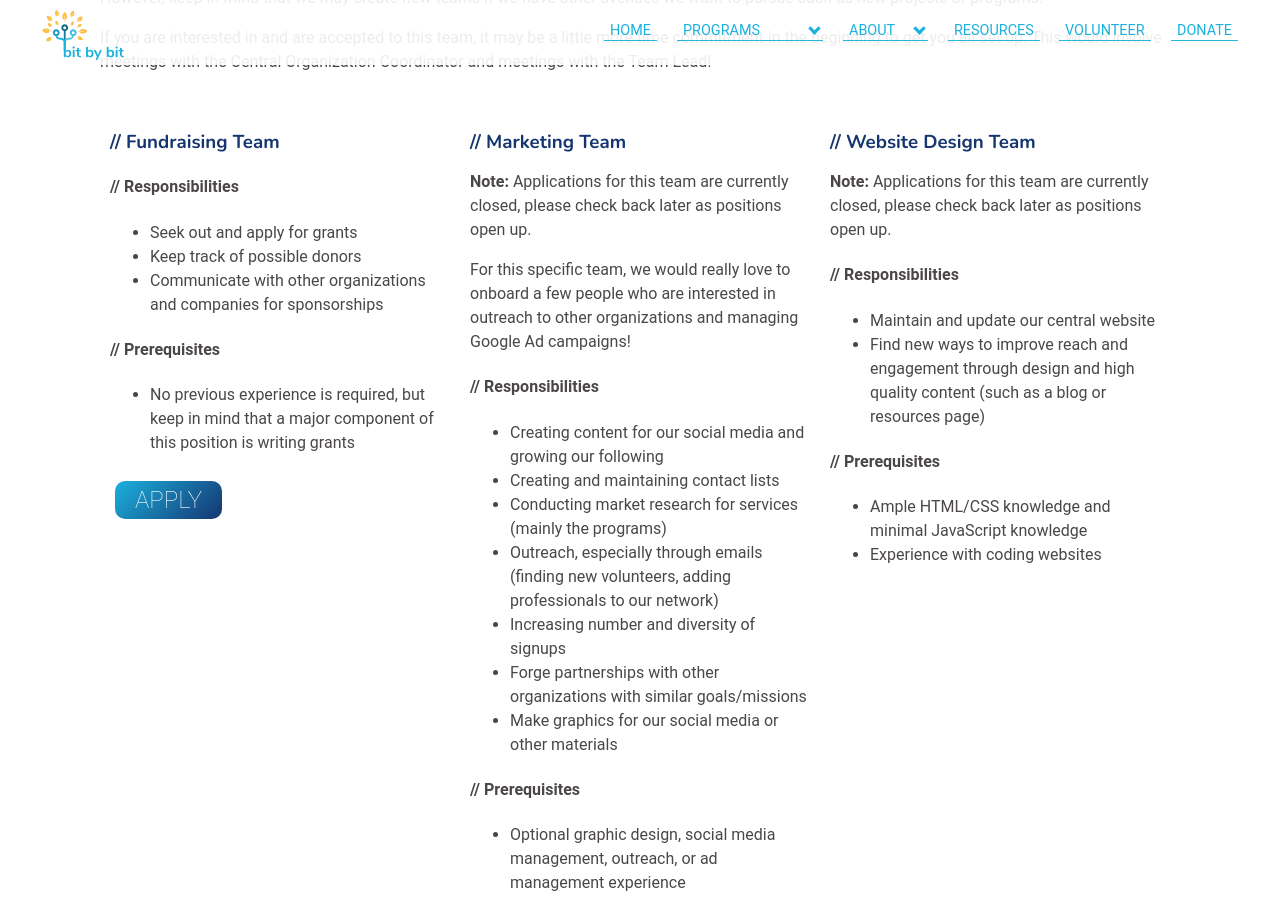
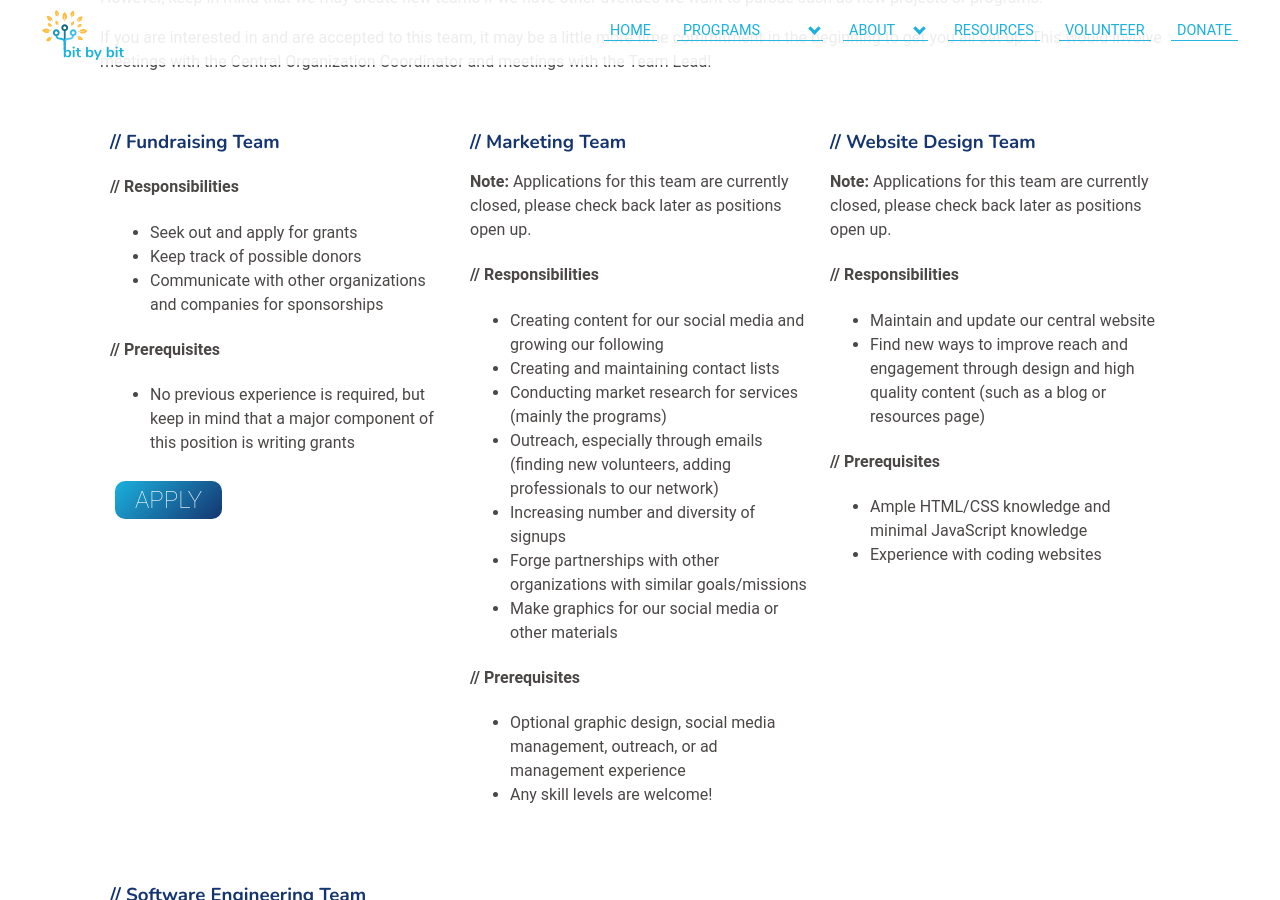
Before and after one commit to bit-by-bit-coding/bxb-website, a Jekyll site: the page built from bxbstandardinfo.html, in a window 1280 px wide and 900 px high, scrolled down 565 px. Built offline with Jekyll 4.4.1, drawn with Linux system fonts in a browser that asks for light colours; nearby versions of some CDN libraries; some web fonts are replaced.

Commit message:
update marketing team info
took out extra note

```diff
--- a/bxbstandardinfo.html
+++ b/bxbstandardinfo.html
@@ -54,9 +54,9 @@
 
             <p><strong>Note: </strong>Applications for this team are currently closed, please check back later as positions open up.</p>
 
-            <p>For this specific team, we would really love to onboard a few people who are interested in outreach
+            <!-- <p>For this specific team, we would really love to onboard a few people who are interested in outreach
                 to other organizations and managing Google Ad campaigns!
-            </p>
+            </p> -->
 
             <h4>Responsibilities</h4>
             <ul>
```
